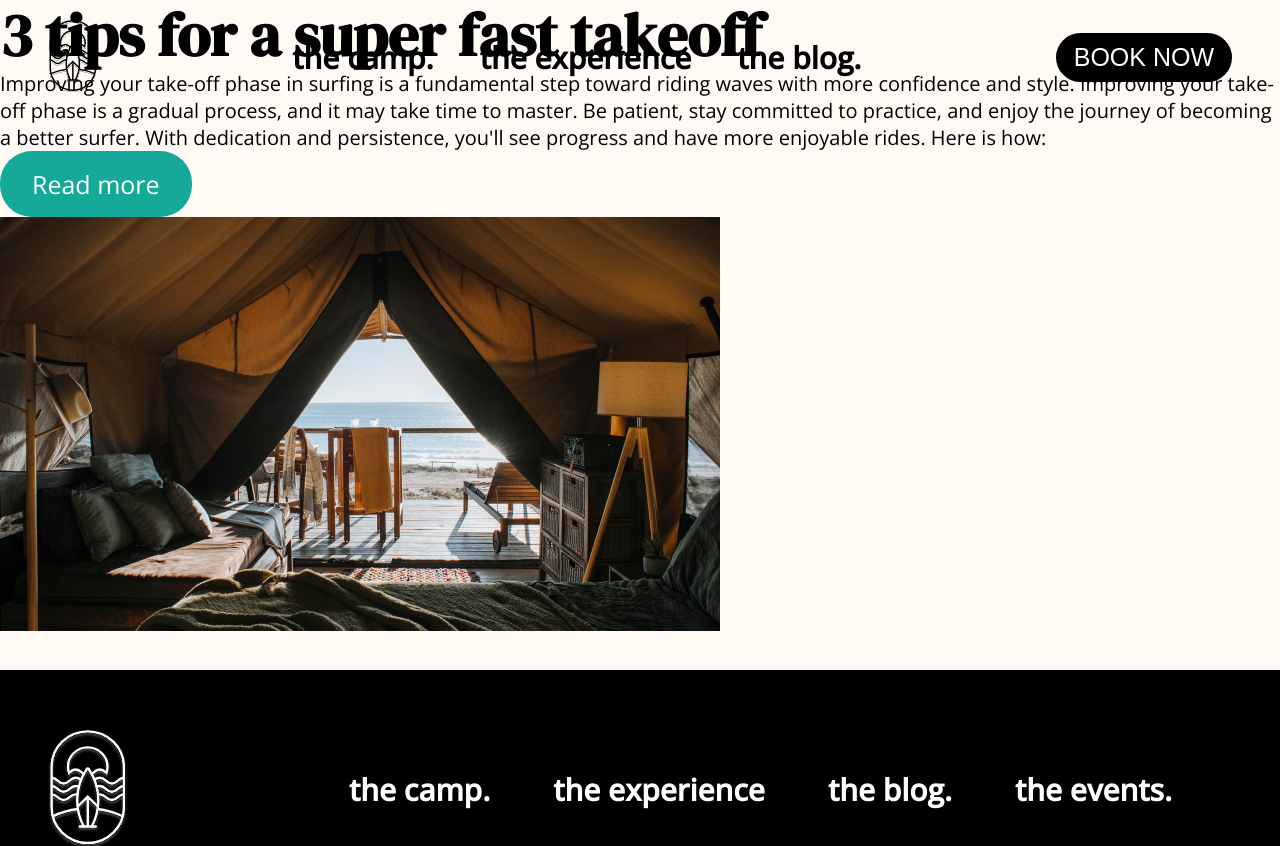
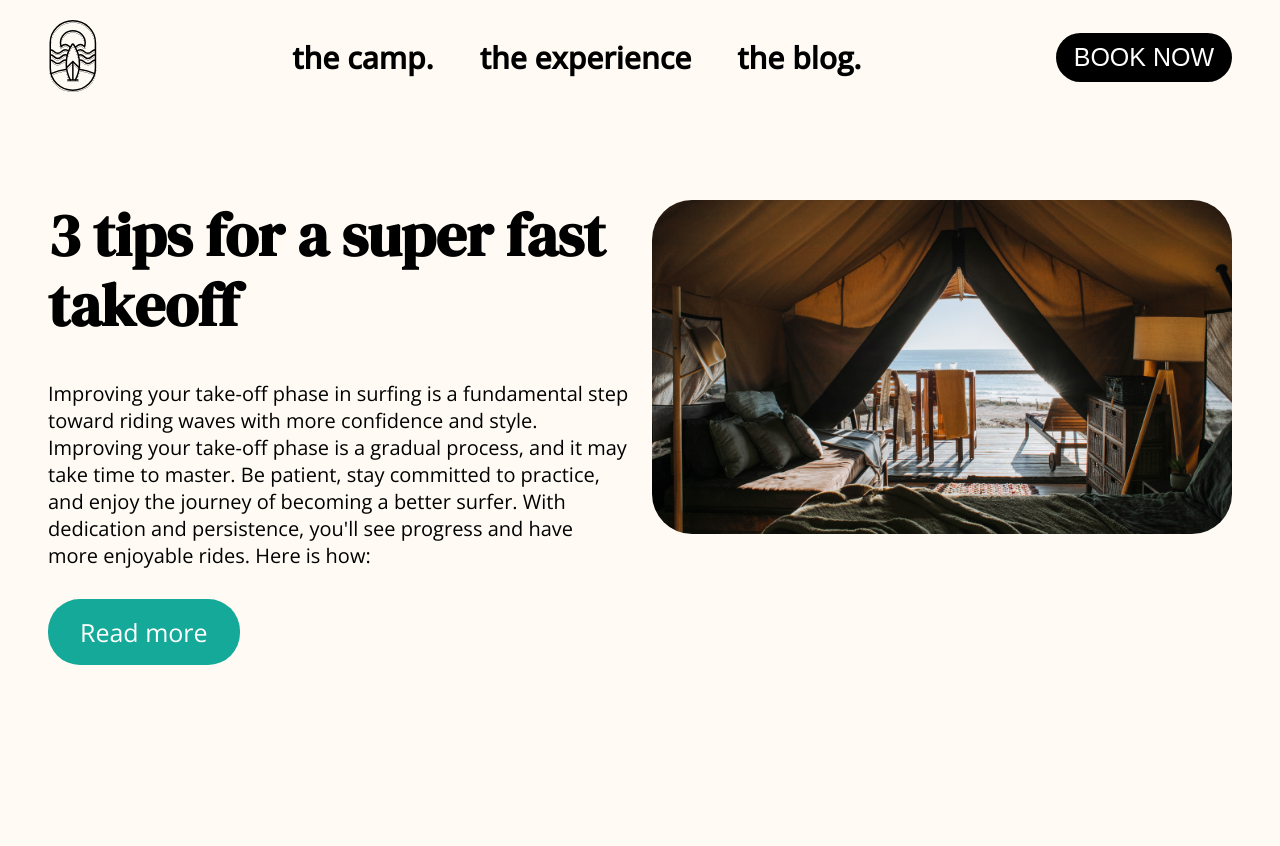
Before and after one commit to maksymkushnirov/surf-camp, a Next.js app in the folder surf-camp-fe/: page /blog in a window 1280 px wide. Shown: the top 846 px of the page. Built offline with nearby package versions, Linux system fonts and the light colour scheme.

Commit message:
featured article style

```diff
--- a/surf-camp-fe/app/_components/Blog/HighlightArticle.jsx
+++ b/surf-camp-fe/app/_components/Blog/HighlightArticle.jsx
@@ -4,14 +4,14 @@ const HighlightArticle = ({ data }) => {
   const { headline, excerpt, slug, featuredImage } = data;
   return (
     <article className="highlight-article">
-      <div className="highlight-article-info">
+      <div className="highlight-article__info">
         <h3>{headline}</h3>
         <p className="copy">{excerpt}</p>
-        <Link className="btn btn--medium btn--turquoise" href={`/blog/${slug}`}>
+        <Link className="btn btn--turquoise btn--medium" href={`/blog/${slug}`}>
           Read more
         </Link>
       </div>
-      <img src={featuredImage} alt="" />
+      <img className="highlight-article__image" src={featuredImage} alt="" />
     </article>
   );
 };
--- a/surf-camp-fe/app/blog/page.jsx
+++ b/surf-camp-fe/app/blog/page.jsx
@@ -17,7 +17,7 @@ export default function Page(data) {
     featuredImage: "/assets/hero-experience.png",
   };
   return (
-    <main>
+    <main className="blog-page">
       <HighlightArticle data={highjightArticleData} />
     </main>
   );
--- /dev/null
+++ b/surf-camp-fe/sass/components/blog/_highlight-article.scss
@@ -0,0 +1,22 @@
+.highlight-article {
+  display: flex;
+  justify-content: space-between;
+  align-items: flex-start;
+  width: 100%;
+  margin-bottom: 10rem;
+
+  &__info {
+    width: 49%;
+
+    & .copy {
+      margin-top: 4rem;
+      margin-bottom: 3rem;
+    }
+  }
+
+  &__image {
+    width: 49%;
+    height: auto;
+    border-radius: 4rem;
+  }
+}
--- a/surf-camp-fe/sass/main.scss
+++ b/surf-camp-fe/sass/main.scss
@@ -8,3 +8,7 @@
 @import "components/footer";
 @import "components/hero-section";
 @import "components/info-block";
+
+@import "components/blog/highlight-article";
+
+@import "pages/blog";
--- /dev/null
+++ b/surf-camp-fe/sass/pages/_blog.scss
@@ -0,0 +1,3 @@
+.blog-page {
+  padding: 20rem 4.8rem 12rem;
+}
```
